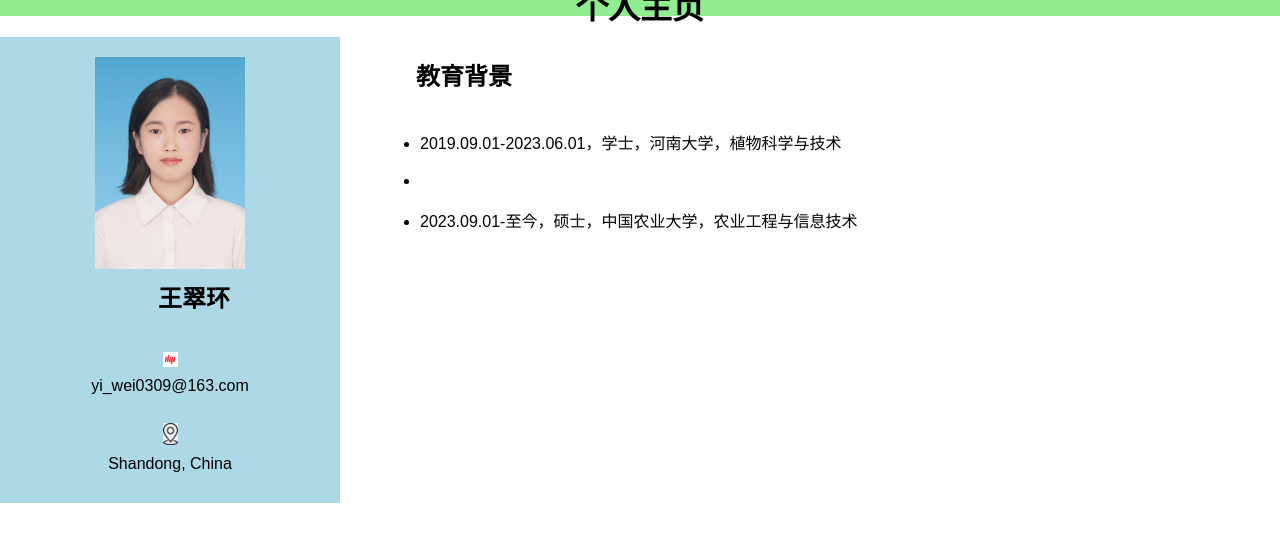
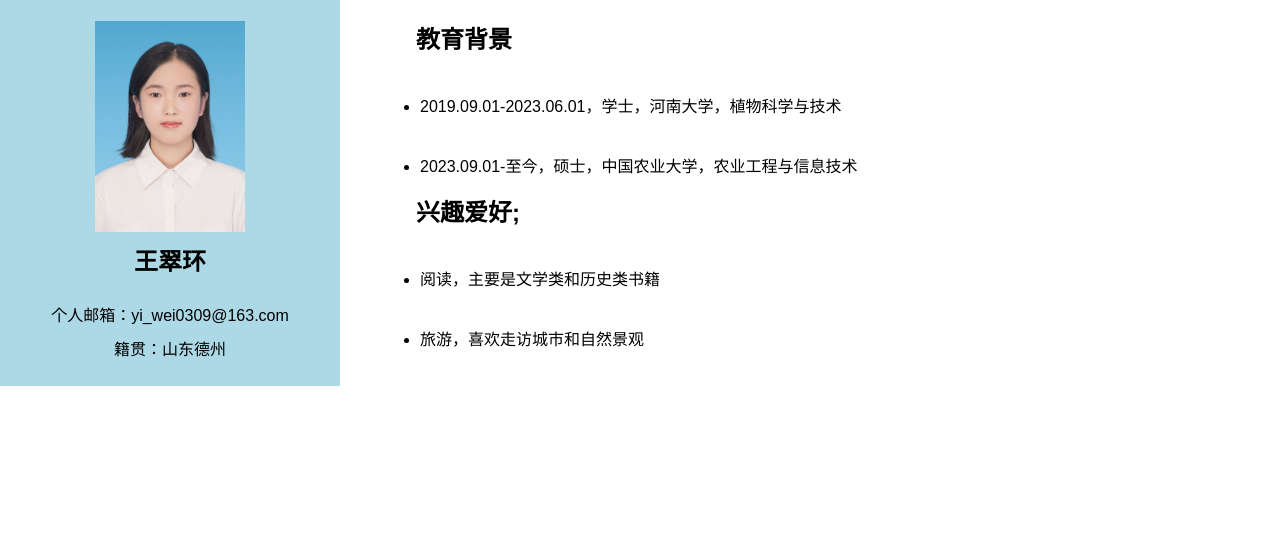
Before and after one commit to hr1313dx/hr1313dx.github.io, a plain HTML site: page index.html in a window 1280 px wide. Drawn offline with Linux system fonts and the light colour scheme.

Commit message:
Update index.html

```diff
--- a/index.html
+++ b/index.html
@@ -1,7 +1,7 @@
 <!DOCTYPE html>
 <html>
 <head>
-	<title>个人主页</title>
+	<title>Home Page</title>
 	<style>
 		body {
 			margin: 0;
@@ -21,13 +21,13 @@
 		}
 		#left {
 			width: 300px;
-            margin-right: 20px;
+                        margin-right: 20px;
 			background-color: lightblue;
 			padding: 20px;
-            display: flex;
-            flex-direction: column;
-            align-items: center;
-            justify-content: center;
+                        display: flex;
+                        flex-direction: column;
+                        align-items: center;
+                        justify-content: center;
 		}
 		#right {
 			flex-grow: 1;
@@ -50,30 +50,27 @@
 	</style>
 </head>
 <body>
-	<header>
-		<h1>个人主页</h1>
-	</header>
 	<div id="content">
 		<div id="left">
 			<img class = "ex1" src="zjz.jpg" alt="证件照" width ="150" height = "200">
-			<h2>&ensp;&ensp;&ensp;&ensp;王翠环</h2>
-			&ensp;&ensp;&ensp;&ensp;&ensp;&ensp;<img src ="Gmail_Logo.png" width ="15" height = "15">
-            <a href = "yi_wei0309@163.com" target="_blank" style= "color:black; text-decoration:none;" >yi_wei0309@163.com</a>
-            <p> </p>
-            &ensp;&ensp;&ensp;&ensp;&ensp;&ensp;<img src ="Location_Logo.jpg" width ="15" height = "15"> Shandong, China
-            <p> </p>
+			<h2>王翠环</h2>
+			<p>个人邮箱：yi_wei0309@163.com</p>
+		        <p>籍贯：山东德州</p>
 		</div>
 		<div id="right">
 			<h2>&ensp;&ensp;&ensp;教育背景</h2>
 			<ul>
 				&ensp;&ensp;&ensp;<li>2019.09.01-2023.06.01，学士，河南大学，植物科学与技术</li>
-				&ensp;&ensp;&ensp;<li> </li>
+                                <br/>
 				&ensp;&ensp;&ensp;<li>2023.09.01-至今，硕士，中国农业大学，农业工程与信息技术</li>
+			</ul>
+			<h2>&ensp;&ensp;&ensp;兴趣爱好;</h2>
+			<ul>
+				&ensp;&ensp;&ensp;<li>阅读，主要是文学类和历史类书籍</li>
+                                <br/>
+				&ensp;&ensp;&ensp;<li>旅游，喜欢走访城市和自然景观</li>
 			</ul>
 		</div>
 	</div>
-	<footer>
-		<p> </p>
-	</footer>
 </body>
 </html>
```
